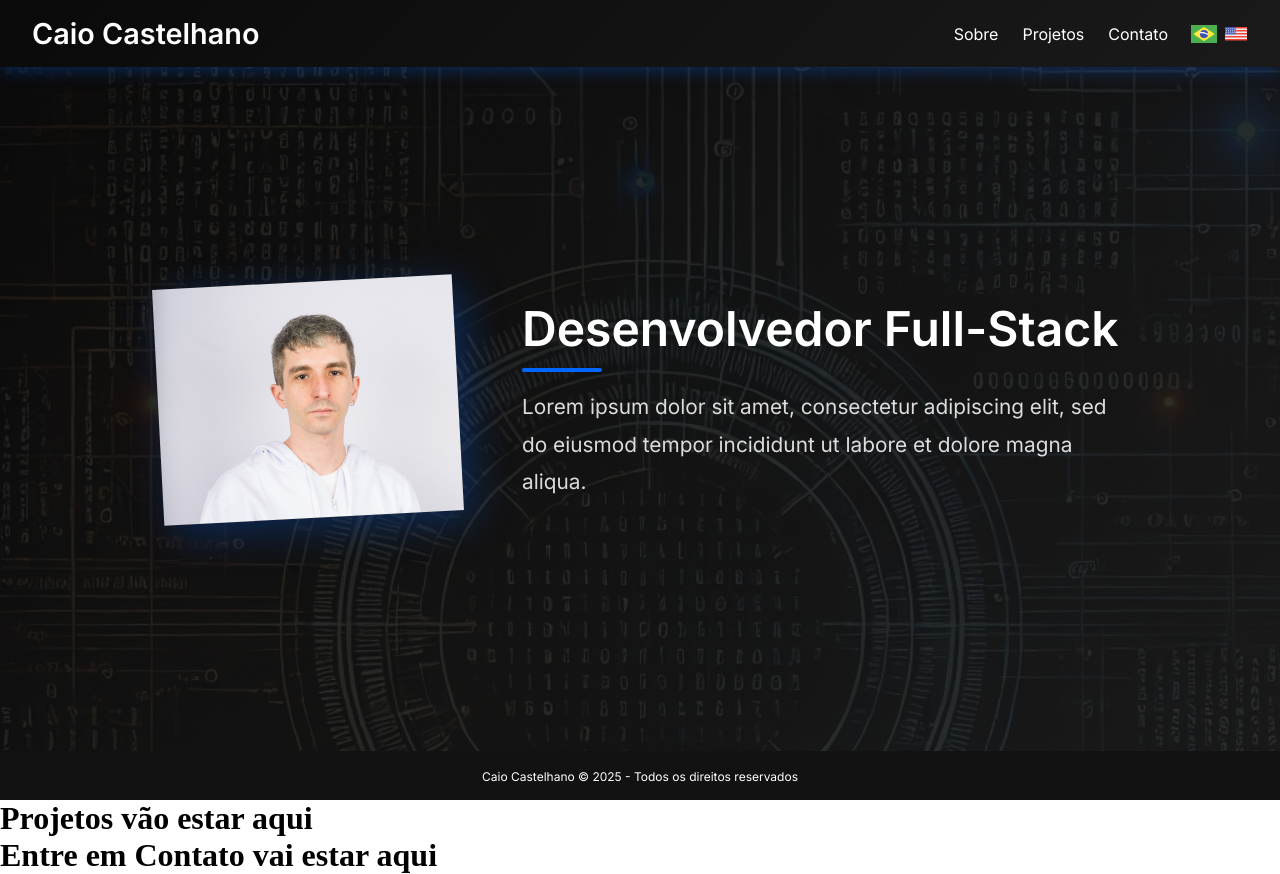
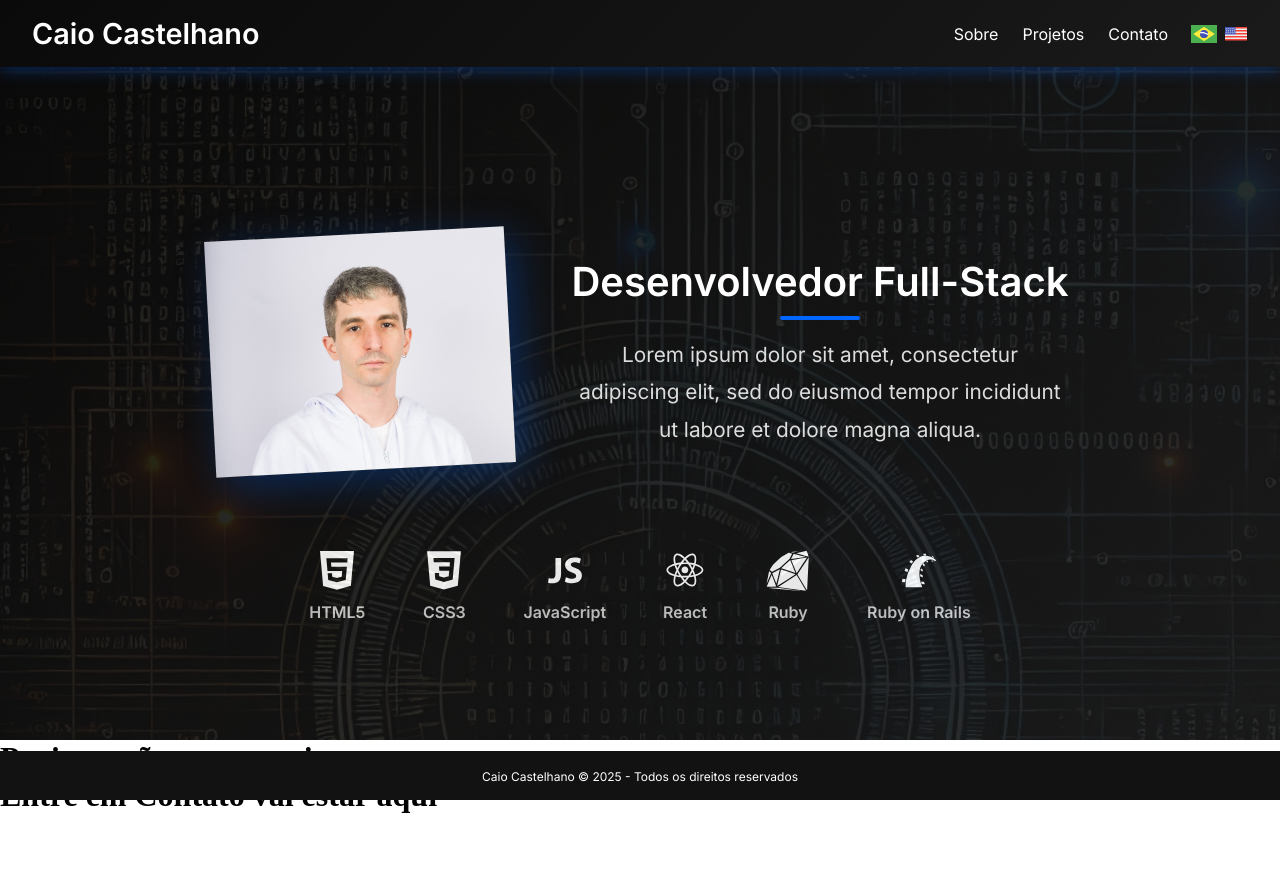
Before and after one commit to caiocastelhano/portfolio, a React (Vite) app: page / in a window 1280 px wide. After the commit the page ends 814 px from the top, so only its background shows below. Built offline with nearby package versions, Linux system fonts and the light colour scheme.

Commit message:
Adiciona ícones à seção About

```diff
--- a/src/components/About.jsx
+++ b/src/components/About.jsx
@@ -2,6 +2,7 @@ import { useContext } from "react";
 import { LanguageContext } from "../context/LanguageContext";
 import "../styles/About.css";
 import profile from "../images/profile.jpg";
+import { DiReact, DiJavascript1, DiRuby, DiHtml5, DiCss3, DiRor } from "react-icons/di";
 
 export default function About() {
   const { language } = useContext(LanguageContext);
@@ -23,6 +24,23 @@ export default function About() {
           </p>
         </div>
       </div>
+
+      {/* 🔽 Ícones abaixo da foto e do texto */}
+      <div className="icons-container">
+        {[
+          { icon: <DiHtml5 className="icon" />, label: "HTML5" },
+          { icon: <DiCss3 className="icon" />, label: "CSS3" },
+          { icon: <DiJavascript1 className="icon" />, label: "JavaScript" },
+          { icon: <DiReact className="icon" />, label: "React" },
+          { icon: <DiRuby className="icon" />, label: "Ruby" },
+          { icon: <DiRor className="icon" />, label: "Ruby on Rails" },
+        ].map((item, index) => (
+          <div className="icon-item" key={index}>
+            {item.icon}
+            <p>{item.label}</p>
+          </div>
+        ))}
+      </div>
     </section>
   );
 }
--- a/src/styles/About.css
+++ b/src/styles/About.css
@@ -2,15 +2,18 @@
 
 .about {
   display: flex;
+  flex-direction: column; /* Empilha os elementos */
   justify-content: center;
   align-items: center;
-  min-height: 100vh;
+  min-height: 85vh;
   background: linear-gradient(135deg, #0a0a0a, #1a1a1a);
   color: #ffffff;
-  padding: 5rem 2rem;
+  padding: 8.5rem 2rem 5rem;
   position: relative;
   overflow: hidden;
   font-family: 'Inter', sans-serif;
+  text-align: center;
+  margin-top: 60px; /* Ajuste para a altura da Navbar */
 }
 
 .about::before {
@@ -27,12 +30,11 @@
 }
 
 .about-container {
-  max-width: 1100px;
   display: flex;
   align-items: center;
-  gap: 4rem;
-  position: relative;
-  z-index: 1;
+  justify-content: center;
+  gap: 60px; /* Espaço entre a foto e o texto */
+  flex-wrap: wrap; /* Garante que se ajuste em telas menores */
 }
 
 .about-image {
@@ -46,13 +48,11 @@
 }
 
 .about-text {
-  text-align: left;
-  max-width: 600px;
-  position: relative;
+  max-width: 500px;
 }
 
 .about-text h2 {
-  font-size: 3rem;
+  font-size: 2.5rem;
   font-weight: bold;
   margin-bottom: 1rem;
   position: relative;
@@ -64,7 +64,7 @@
   width: 80px;
   height: 4px;
   background: #0066ff;
-  margin: 10px 0;
+  margin: 10px auto;
   border-radius: 2px;
   transition: width 0.3s ease-in-out;
 }
@@ -77,7 +77,40 @@
   font-size: 1.3rem;
   line-height: 1.8;
   opacity: 0.85;
-  position: relative;
+}
+
+/* 🔽 Ícones */
+.icons-container {
+  display: flex;
+  justify-content: center;
+  align-items: center;
+  gap: 55px;
+  margin-top: 75px;
+  flex-wrap: wrap;
+}
+
+.icon-item {
+  display: flex;
+  flex-direction: column;
+  align-items: center;
+}
+
+.icon {
+  font-size: 3rem;
+  color: #ffffff; /* Ícones brancos para mais contraste */
+  transition: transform 0.3s ease, color 0.3s ease;
+}
+
+.icon:hover {
+  transform: scale(1.2);
+  color: #007bff;
+}
+
+.icon-item p {
+  margin-top: 8px;
+  font-size: 1rem;
+  font-weight: bold;
+  color: #cccccc; /* Texto levemente mais claro para contraste */
 }
 
 /* Responsividade */
@@ -118,4 +151,12 @@
   .about-text p {
     font-size: 1rem;
   }
+
+  .icon {
+    font-size: 2.5rem; /* Ícones um pouco menores */
+  }
+
+  .icons-container {
+    gap: 20px;
+  }
 }
```
